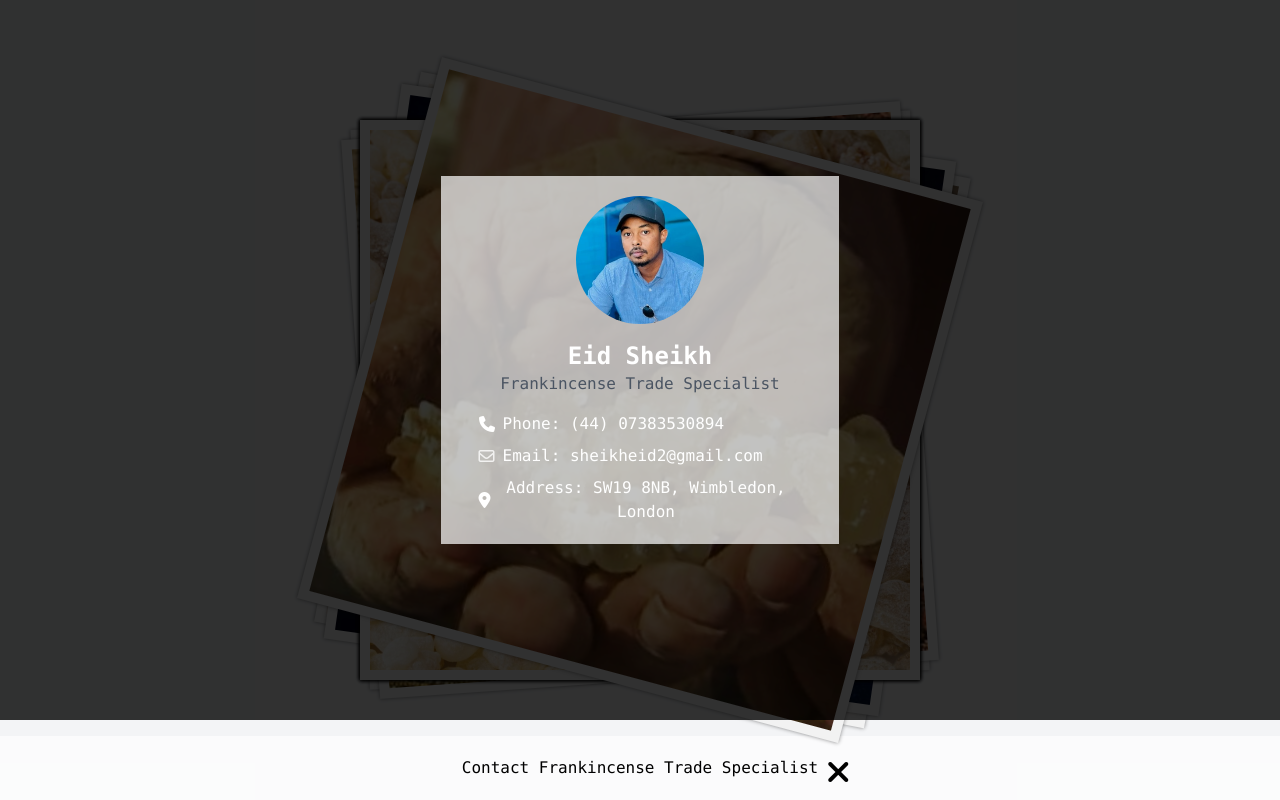
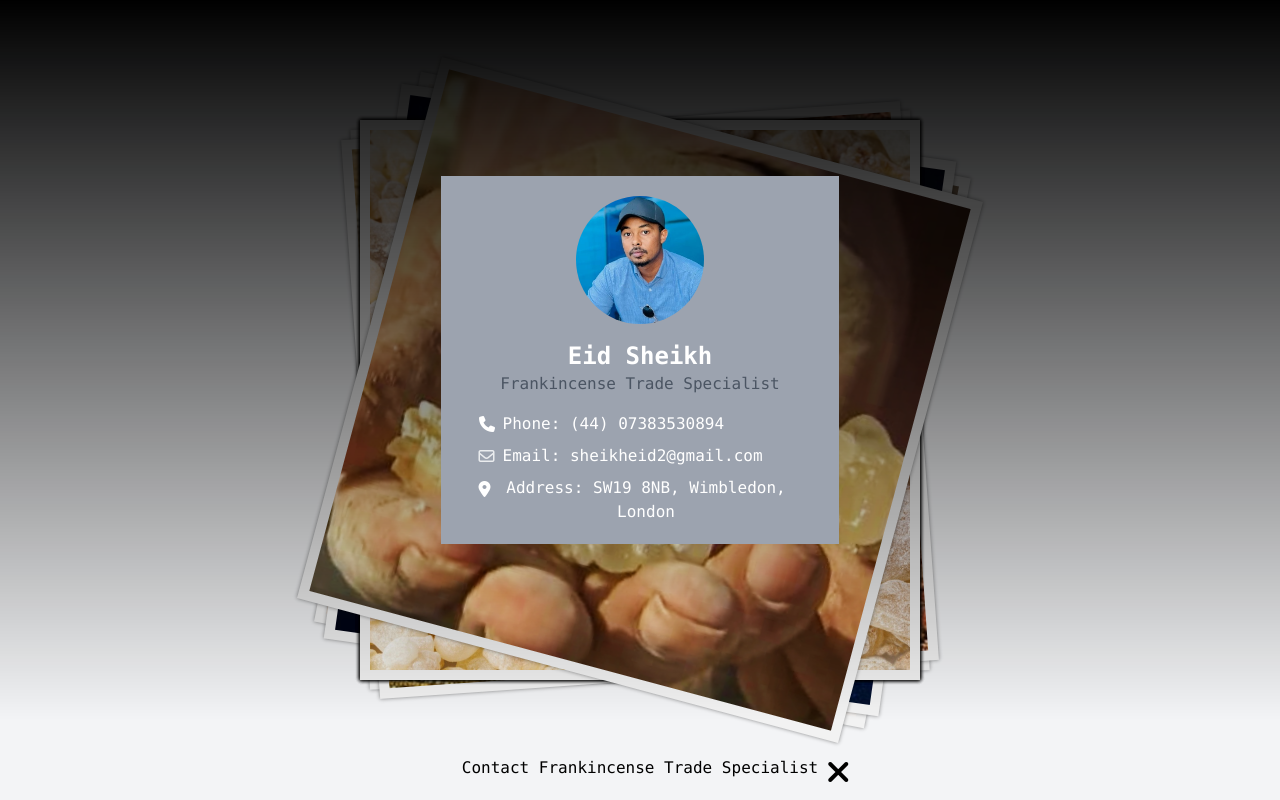
Before and after one commit to Uddhav-Paudel/frankiconnect, a plain HTML site: page index.html in a window 1280 px wide. Both pictures are taken after a click on the icon 842 px from the left and 772 px from the top of the page. Drawn offline with nearby package versions, Linux system fonts and the light colour scheme.

Commit message:
Minor UI changes

```diff
--- a/index.html
+++ b/index.html
@@ -12,7 +12,7 @@
     <link href="style.css" rel="stylesheet">
     <style>
         .footer-content {
-            background-color: rgba(255, 255, 255, 0.7);
+            background-image: linear-gradient(to top, rgba(255, 255, 255, 0.7), bg-gray-100);
             padding: 20px;
             text-align: center;
             position: absolute;
@@ -31,6 +31,11 @@
             display: none;
         }
 
+        i.fc-map-marker {
+            position: relative;
+            top: -.7rem;
+        }
+
         .details-overlay {
             display: none;
             position: fixed;
@@ -38,7 +43,7 @@
             left: 0;
             width: 100%;
             height: 90%;
-            background: rgba(0, 0, 0, 0.8);
+            background-image: linear-gradient(to bottom, rgba(0, 0, 0, 1), rgba(0, 0, 0, 0.0));
             z-index: 999;
             color: white;
             text-align: center;
@@ -48,7 +53,7 @@
         }
 
         .details-content {
-            background-color: rgba(255, 255, 255, 0.7);
+            background-color: #9ca3af;
             padding: 20px;
             text-align: center;
             width: fit-content;
@@ -112,7 +117,7 @@
                             <span class="ml-2">Email: sheikheid2@gmail.com</span>
                         </div>
                         <div class="flex items-center">
-                            <i class="fas fa-map-marker-alt -top-2"></i>
+                            <i class="fas fa-map-marker-alt -top-2 fc-map-marker"></i>
                             <span>Address: SW19 8NB, Wimbledon, London</span>
                         </div>
                     </div>
```
